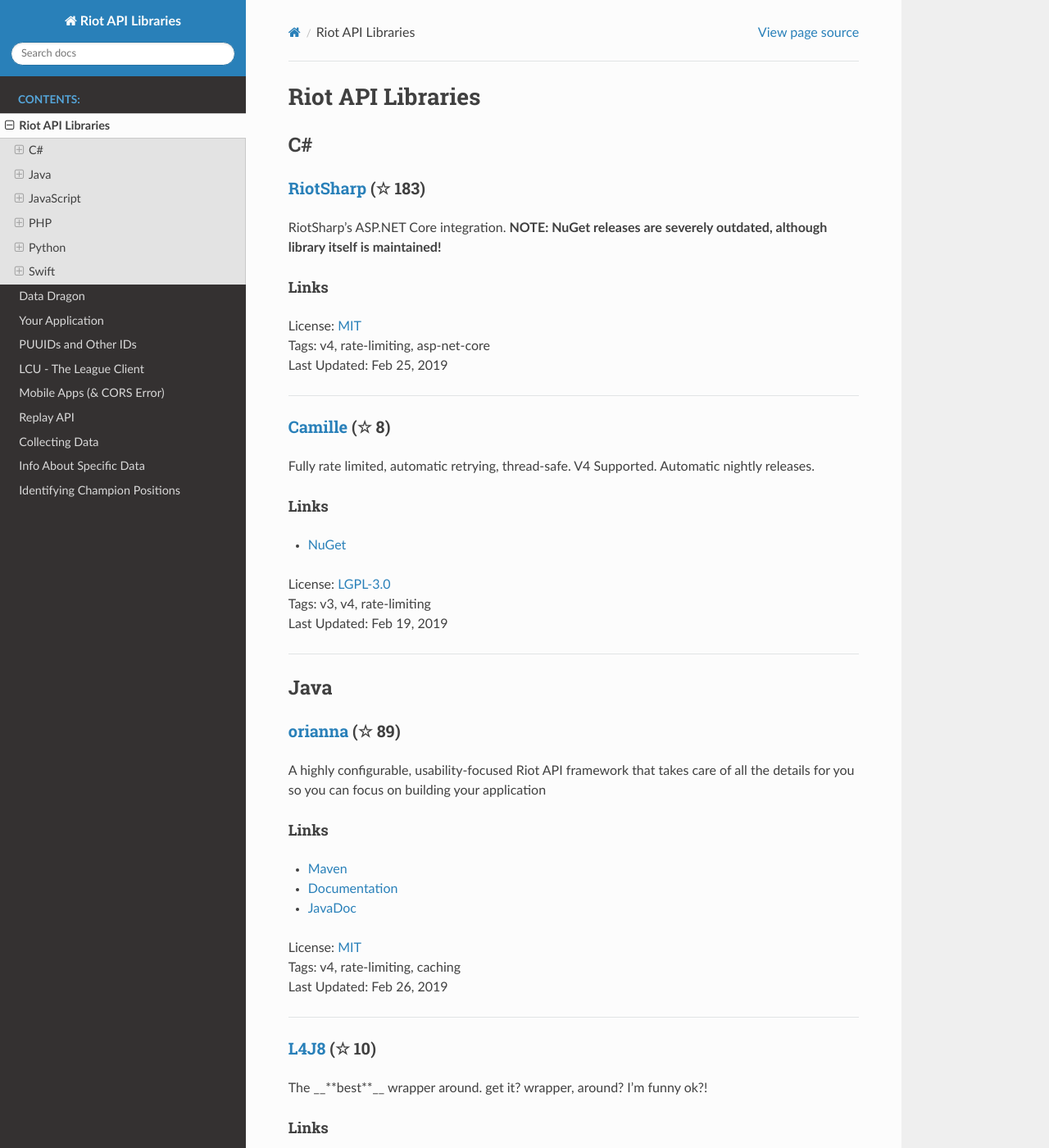
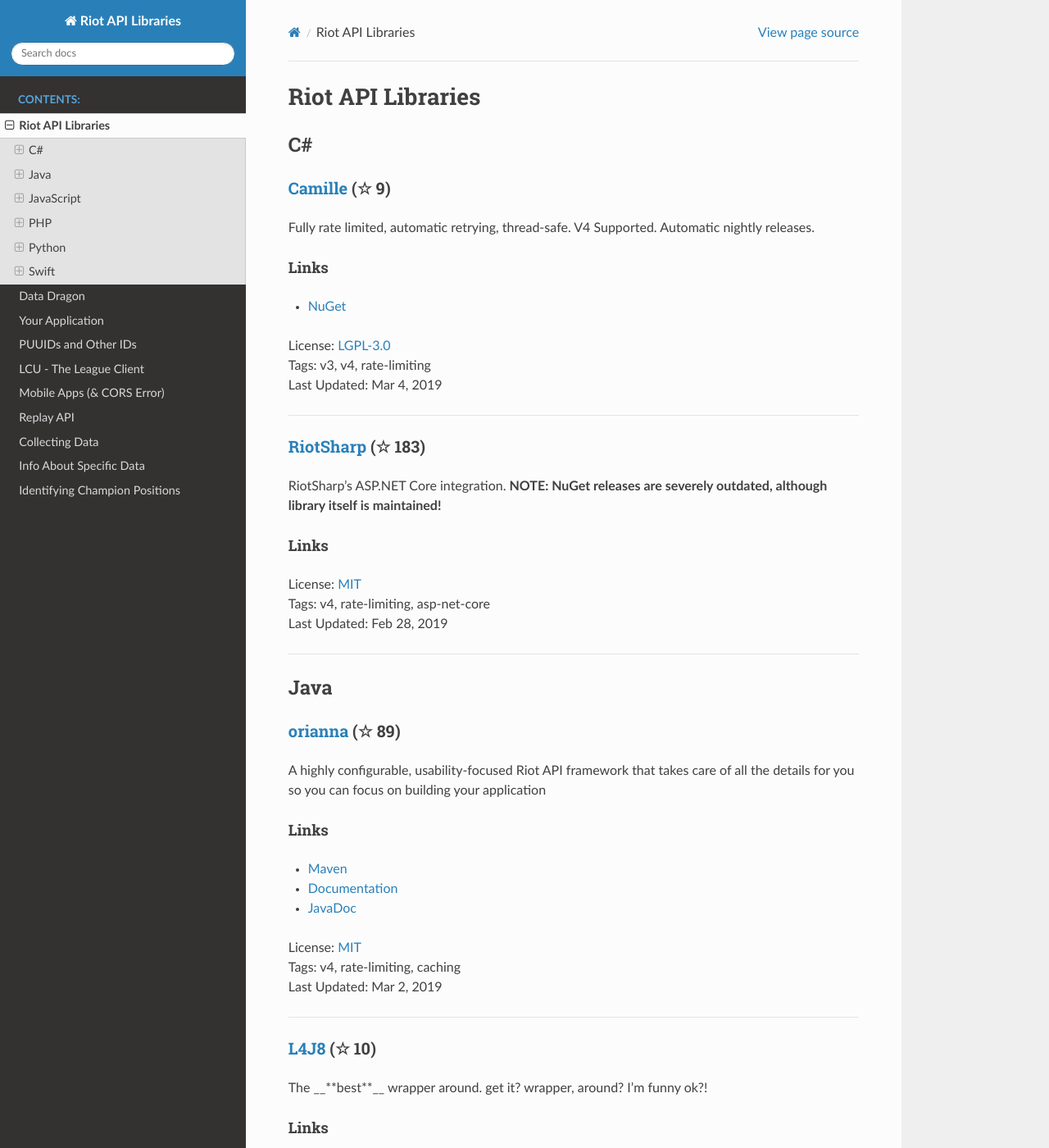
Before and after one commit to WxWatch/riot-api-libraries, a Sphinx documentation site: the page built from docs/libraries.rst, in a window 1280 px wide and 1400 px high. Shown: the whole window at 82% size. Built offline with Sphinx 7.4.7 and the Read the Docs theme 2.0.0, drawn with Linux system fonts in a browser that asks for light colours; pages that are not in the unit, such as notebooks, are missing from menus; some of the changed text lies outside the part shown.

```diff
--- a/docs/libraries.rst
+++ b/docs/libraries.rst
@@ -3,6 +3,21 @@ Riot API Libraries
 
 C#
 ------------------------------------------
+
+`Camille <https://github.com/MingweiSamuel/Camille>`_ (☆ 9)
+~~~~~~~~~~~~~~~~~~~~~~~~~~~~~~~~~~~~~~~~~~~~~~~~~~~~~~~~~~~~~~~~~~~~~~~~~~~~~~~~~~~~~~~~~~~~~~~~~~~~
+
+Fully rate limited, automatic retrying, thread-safe. V4 Supported. Automatic nightly releases.
+
+Links
+::::::::::::::::
+
+- `NuGet <https://www.nuget.org/packages/MingweiSamuel.Camille/>`_
+| License: `LGPL-3.0 <http://choosealicense.com/licenses/lgpl-3.0>`_
+| Tags: v3, v4, rate-limiting
+| Last Updated: Mar 4, 2019
+
+-----------------
 
 `RiotSharp <https://github.com/BenFradet/RiotSharp>`_ (☆ 183)
 ~~~~~~~~~~~~~~~~~~~~~~~~~~~~~~~~~~~~~~~~~~~~~~~~~~~~~~~~~~~~~~~~~~~~~~~~~~~~~~~~~~~~~~~~~~~~~~~~~~~~
@@ -14,22 +29,7 @@ Links
 
 | License: `MIT <http://choosealicense.com/licenses/mit>`_
 | Tags: v4, rate-limiting, asp-net-core
-| Last Updated: Feb 25, 2019
-
------------------
-
-`Camille <https://github.com/MingweiSamuel/Camille>`_ (☆ 8)
-~~~~~~~~~~~~~~~~~~~~~~~~~~~~~~~~~~~~~~~~~~~~~~~~~~~~~~~~~~~~~~~~~~~~~~~~~~~~~~~~~~~~~~~~~~~~~~~~~~~~
-
-Fully rate limited, automatic retrying, thread-safe. V4 Supported. Automatic nightly releases.
-
-Links
-::::::::::::::::
-
-- `NuGet <https://www.nuget.org/packages/MingweiSamuel.Camille/>`_
-| License: `LGPL-3.0 <http://choosealicense.com/licenses/lgpl-3.0>`_
-| Tags: v3, v4, rate-limiting
-| Last Updated: Feb 19, 2019
+| Last Updated: Feb 28, 2019
 
 -----------------
 
@@ -49,7 +49,7 @@ Links
 - `JavaDoc <http://javadoc.io/doc/com.merakianalytics.orianna/orianna>`_
 | License: `MIT <http://choosealicense.com/licenses/mit>`_
 | Tags: v4, rate-limiting, caching
-| Last Updated: Feb 26, 2019
+| Last Updated: Mar 2, 2019
 
 -----------------
 
@@ -81,7 +81,7 @@ Links
 - `npm <https://www.npmjs.com/package/pyke>`_
 | License: `GPL-3.0 <http://choosealicense.com/licenses/gpl-3.0>`_
 | Tags: v4, ddragon, communitydragon
-| Last Updated: Feb 26, 2019
+| Last Updated: Mar 2, 2019
 
 -----------------
 
@@ -131,14 +131,14 @@ Links
 - `Packagist <https://packagist.org/packages/dolejska-daniel/riot-api>`_
 | License: `GPL-3.0 <http://choosealicense.com/licenses/gpl-3.0>`_
 | Tags: v3, v4, rate-limiting
-| Last Updated: Feb 6, 2019
+| Last Updated: Feb 28, 2019
 
 -----------------
 
 Python
 ------------------------------------------
 
-`cassiopeia <https://github.com/meraki-analytics/cassiopeia>`_ (☆ 188)
+`cassiopeia <https://github.com/meraki-analytics/cassiopeia>`_ (☆ 191)
 ~~~~~~~~~~~~~~~~~~~~~~~~~~~~~~~~~~~~~~~~~~~~~~~~~~~~~~~~~~~~~~~~~~~~~~~~~~~~~~~~~~~~~~~~~~~~~~~~~~~~
 
 A highly configurable, usability-focused Riot API framework that takes care of all the details for you so you can focus on building your application
@@ -150,7 +150,7 @@ Links
 - `Documentation <http://cassiopeia.readthedocs.org/en/latest/>`_
 | License: `MIT <http://choosealicense.com/licenses/mit>`_
 | Tags: v4, rate-limiting, caching
-| Last Updated: Feb 20, 2019
+| Last Updated: Mar 4, 2019
 
 -----------------
 
```
Also changed, not shown: other parts of docs/libraries.rst (+2 -2 lines).
